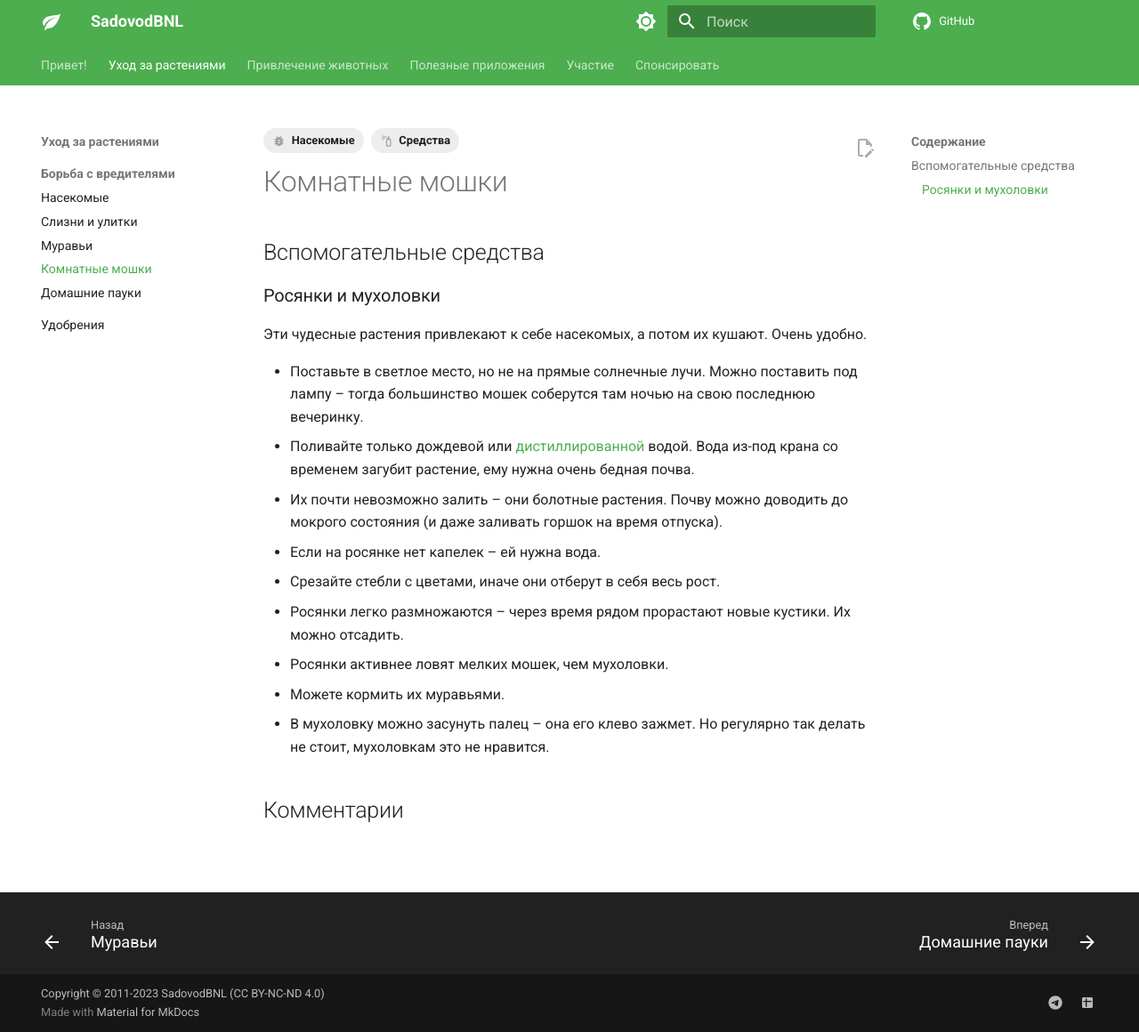
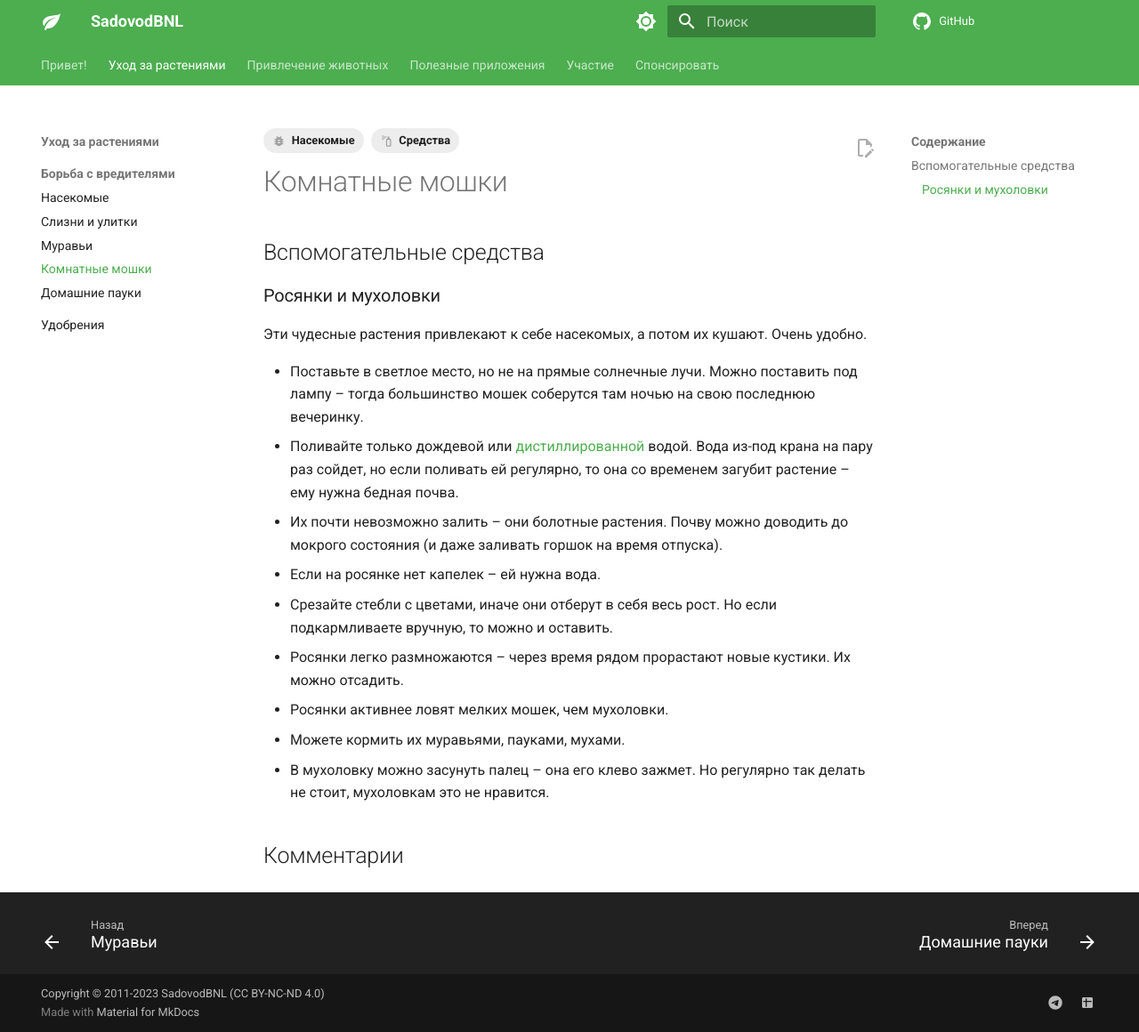
Before and after one commit to eigenein/sadovod-bnl, an MkDocs documentation site: the page built from docs/plant-care/pest-control/flies.md, in a window 1280 px wide and 1160 px high. Shown: the whole window at 89% size. Built offline with MkDocs 1.6.1 and Material for MkDocs 9.7.7, drawn with Linux system fonts in a browser that asks for light colours; a script that is not in the unit is left out; comment, search, counter and statistics services are not loaded.

Commit message:
Add the notes for carnivorous plants

```diff
--- a/docs/plant-care/pest-control/flies.md
+++ b/docs/plant-care/pest-control/flies.md
@@ -14,11 +14,11 @@ tags:
 Эти чудесные растения привлекают к себе насекомых, а потом их кушают. Очень удобно.
 
 - Поставьте в светлое место, но не на прямые солнечные лучи. Можно поставить под лампу – тогда большинство мошек соберутся там ночью на свою последнюю вечеринку.
-- Поливайте только дождевой или [дистиллированной](https://www.ah.nl/producten/product/wi460934/ah-demi-water) водой. Вода из-под крана со временем загубит растение, ему нужна очень бедная почва.
+- Поливайте только дождевой или [дистиллированной](https://www.ah.nl/producten/product/wi460934/ah-demi-water) водой. Вода из-под крана на пару раз сойдет, но если поливать ей регулярно, то она со временем загубит растение – ему нужна бедная почва.
 - Их почти невозможно залить – они болотные растения. Почву можно доводить до мокрого состояния (и даже заливать горшок на время отпуска).
 - Если на росянке нет капелек – ей нужна вода.
-- Срезайте стебли с цветами, иначе они отберут в себя весь рост.
+- Срезайте стебли с цветами, иначе они отберут в себя весь рост. Но если подкармливаете вручную, то можно и оставить.
 - Росянки легко размножаются – через время рядом прорастают новые кустики. Их можно отсадить.
 - Росянки активнее ловят мелких мошек, чем мухоловки.
-- Можете кормить их муравьями.
+- Можете кормить их муравьями, пауками, мухами.
 - В мухоловку можно засунуть палец – она его клево зажмет. Но регулярно так делать не стоит, мухоловкам это не нравится.
```
